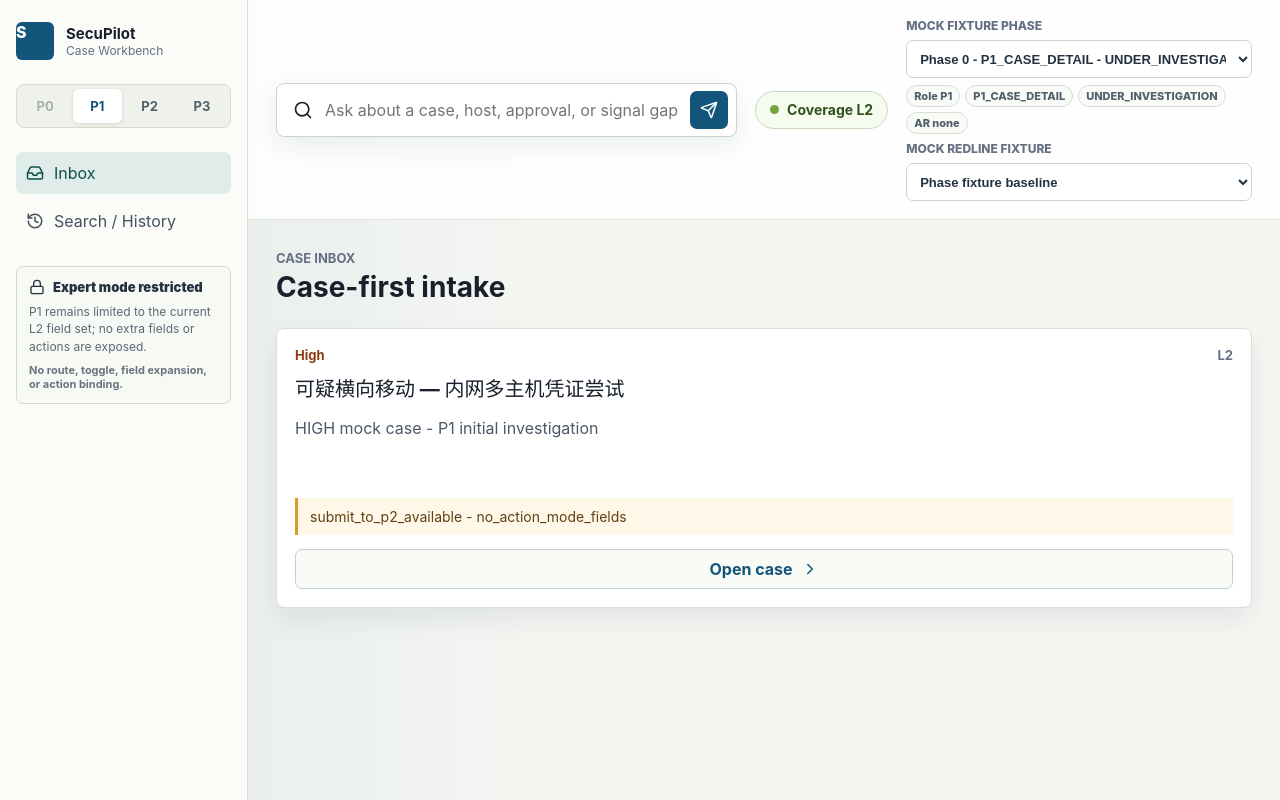
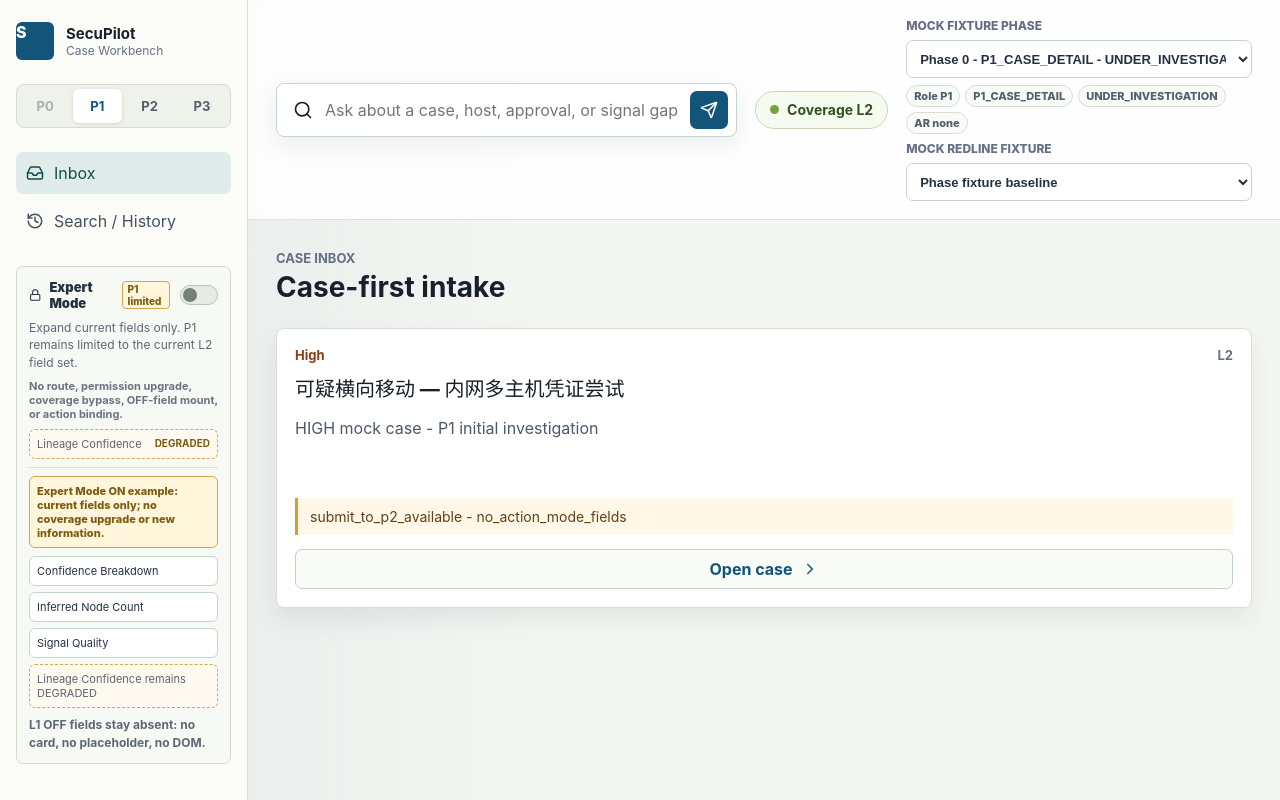
Before and after one commit to leojia1977/jarvis, a React (Vite) app in the folder frontend/: page / in a window 1280 px wide. Built offline with nearby package versions, Linux system fonts and the light colour scheme.

Commit message:
Reconcile GS-T04 with VF-03 anchors

```diff
--- a/frontend/src/App.css
+++ b/frontend/src/App.css
@@ -143,7 +143,7 @@ button {
   cursor: default;
 }
 
-.expert-mode-entry {
+.expert-mode-frame {
   display: grid;
   gap: 8px;
   border: 1px solid #d3dbd1;
@@ -152,16 +152,55 @@ button {
   padding: 12px;
 }
 
+.expert-mode-entry {
+  display: grid;
+  grid-template-columns: minmax(0, 1fr) auto;
+  gap: 10px;
+  align-items: center;
+}
+
 .expert-mode-entry-title {
   display: flex;
   align-items: center;
   gap: 8px;
+  min-width: 0;
   color: #243140;
   font-size: 13px;
   font-weight: 900;
 }
 
-.expert-mode-entry p {
+.expert-mode-entry-badge {
+  border: 1px solid #d2a64c;
+  border-radius: 4px;
+  background: #fff6dc;
+  color: #7d5b10;
+  padding: 1px 5px;
+  font-size: 10px;
+  font-weight: 800;
+}
+
+.expert-mode-toggle {
+  position: relative;
+  width: 38px;
+  height: 20px;
+  border: 1px solid #b8c4b5;
+  border-radius: 999px;
+  background: #e6ece2;
+  padding: 0;
+  cursor: default;
+}
+
+.expert-mode-toggle span {
+  position: absolute;
+  top: 2px;
+  left: 2px;
+  width: 14px;
+  height: 14px;
+  border-radius: 999px;
+  background: #748174;
+}
+
+.expert-mode-frame p {
   margin: 0;
   color: #5d6875;
   font-size: 12px;
@@ -171,6 +210,62 @@ button {
 .expert-mode-entry-note {
   color: #6a7380;
   font-size: 11px;
+  font-weight: 700;
+}
+
+.expert-mode-degraded-field,
+.expert-mode-field-grid div {
+  border: 1px dashed #d2a64c;
+  border-radius: 6px;
+  background: #fffaf0;
+  color: #5f6470;
+  padding: 7px;
+  font-size: 11px;
+}
+
+.expert-mode-degraded-field {
+  display: flex;
+  justify-content: space-between;
+  gap: 8px;
+}
+
+.expert-mode-degraded-field strong {
+  color: #7d5b10;
+  font-size: 10px;
+}
+
+.expert-mode-on-example {
+  display: grid;
+  gap: 8px;
+  border-top: 1px solid #dbe4d7;
+  padding-top: 8px;
+}
+
+.expert-mode-active-banner {
+  border: 1px solid #d2a64c;
+  border-radius: 6px;
+  background: #fff6dc;
+  color: #7d5b10;
+  padding: 7px;
+  font-size: 11px;
+  font-weight: 800;
+}
+
+.expert-mode-field-grid {
+  display: grid;
+  grid-template-columns: 1fr;
+  gap: 6px;
+}
+
+.expert-mode-field-grid div[data-switch-state="ON"] {
+  border-style: solid;
+  border-color: #c7d5cf;
+  background: #ffffff;
+  color: #243140;
+}
+
+.expert-mode-off-annotation {
+  color: #6a7380;
   font-weight: 700;
 }
 
--- a/frontend/src/App.tsx
+++ b/frontend/src/App.tsx
@@ -402,12 +402,16 @@ function resolveExpertModeEntry(
   coverage: CoverageLevel
 ): {
   state: ExpertModeEntryState;
+  roleVariant: "P0_TOGGLEABLE" | "P1_RESTRICTED" | "P2_TOGGLEABLE" | "P3_HIDDEN";
+  badge: string;
   title: string;
   description: string;
 } {
   if (role === "P3") {
     return {
       state: "not_applicable",
+      roleVariant: "P3_HIDDEN",
+      badge: "P3 hidden",
       title: "Expert mode unavailable",
       description: "P3 uses manager-readonly surfaces and does not receive this Global Shell entry."
     };
@@ -416,15 +420,19 @@ function resolveExpertModeEntry(
   if (role === "P1") {
     return {
       state: "p1_restricted",
-      title: "Expert mode restricted",
-      description: `P1 remains limited to the current ${coverage} field set; no extra fields or actions are exposed.`
+      roleVariant: "P1_RESTRICTED",
+      badge: "P1 limited",
+      title: "Expert Mode",
+      description: `Expand current fields only. P1 remains limited to the current ${coverage} field set.`
     };
   }
 
   return {
     state: "entry_skeleton",
-    title: "Expert mode entry",
-    description: "Semantic skeleton for P0/P2 only; VF-03 final behavior remains pending."
+    roleVariant: role === "P0" ? "P0_TOGGLEABLE" : "P2_TOGGLEABLE",
+    badge: `${role} skeleton`,
+    title: "Expert Mode",
+    description: `Expand current fields only. ${role} toggleable behavior remains a VF-03 skeleton.`
   };
 }
 
@@ -564,7 +572,11 @@ function App({ initialPhaseNumber = FIXTURE_PHASES[0]?.phase ?? 0 }: AppProps =
           })}
         </nav>
 
-        <ExpertModeEntrySlot coverage={activeCase.coverage} role={role} />
+        <ExpertModeEntrySlot
+          caseState={activeCase.state}
+          coverage={activeCase.coverage}
+          role={role}
+        />
       </aside>
 
       <section className="content-shell">
@@ -619,9 +631,11 @@ function App({ initialPhaseNumber = FIXTURE_PHASES[0]?.phase ?? 0 }: AppProps =
 }
 
 function ExpertModeEntrySlot({
+  caseState,
   coverage,
   role
 }: {
+  caseState: CaseState;
   coverage: CoverageLevel;
   role: Role;
 }) {
@@ -634,19 +648,76 @@ function ExpertModeEntrySlot({
   return (
     <section
       aria-labelledby="expert-mode-entry-title"
-      className="expert-mode-entry"
+      className="expert-mode-frame"
       data-action-state="not-implemented"
       data-authority-source="resolved-surface-context"
+      data-case-state={caseState}
+      data-coverage-level={coverage}
+      data-expert-mode="false"
       data-expert-mode-state={entry.state}
-      data-testid="expert-mode-entry"
+      data-role={role}
+      data-testid="vf-03-expert-mode-frame"
       data-visual-state="skeleton"
     >
-      <div className="expert-mode-entry-title">
-        <Lock aria-hidden="true" size={16} />
-        <span id="expert-mode-entry-title">{entry.title}</span>
+      <div className="expert-mode-entry" data-expert-mode="false" data-testid="expert-mode-entry">
+        <div className="expert-mode-entry-title">
+          <Lock aria-hidden="true" size={16} />
+          <span id="expert-mode-entry-title">{entry.title}</span>
+          <span className="expert-mode-entry-badge">{entry.badge}</span>
+        </div>
+        <button
+          aria-label="Expert Mode"
+          aria-pressed="false"
+          className="expert-mode-toggle"
+          data-action-state="inert"
+          data-role-variant={entry.roleVariant}
+          data-switch-state="OFF"
+          data-testid="expert-mode-toggle"
+          type="button"
+        >
+          <span aria-hidden="true" />
+        </button>
       </div>
       <p>{entry.description}</p>
-      <span className="expert-mode-entry-note">No route, toggle, field expansion, or action binding.</span>
+      <span className="expert-mode-entry-note">
+        No route, permission upgrade, coverage bypass, OFF-field mount, or action binding.
+      </span>
+      <div
+        className="expert-mode-degraded-field"
+        data-switch-state="DEGRADED"
+        data-testid="lineage-confidence"
+      >
+        <span>Lineage Confidence</span>
+        <strong>DEGRADED</strong>
+      </div>
+      <section
+        aria-label="Expert mode ON selector baseline"
+        className="expert-mode-on-example"
+        data-expert-mode="true"
+        data-role-variant={entry.roleVariant}
+        data-testid="expert-mode-on-example"
+      >
+        <div className="expert-mode-active-banner" data-testid="expert-mode-active-banner">
+          Expert Mode ON example: current fields only; no coverage upgrade or new information.
+        </div>
+        <div className="expert-mode-field-grid">
+          <div data-switch-state="ON" data-testid="expert-field-confidence-breakdown">
+            Confidence Breakdown
+          </div>
+          <div data-switch-state="ON" data-testid="expert-field-inferred-node-count">
+            Inferred Node Count
+          </div>
+          <div data-switch-state="ON" data-testid="expert-field-signal-quality">
+            Signal Quality
+          </div>
+          <div data-switch-state="DEGRADED" data-testid="lineage-confidence-expert">
+            Lineage Confidence remains DEGRADED
+          </div>
+        </div>
+        <p className="expert-mode-off-annotation">
+          L1 OFF fields stay absent: no card, no placeholder, no DOM.
+        </p>
+      </section>
     </section>
   );
 }
```
Also changed, not shown: 7 other files (tests, documents, lock files or other folders).
